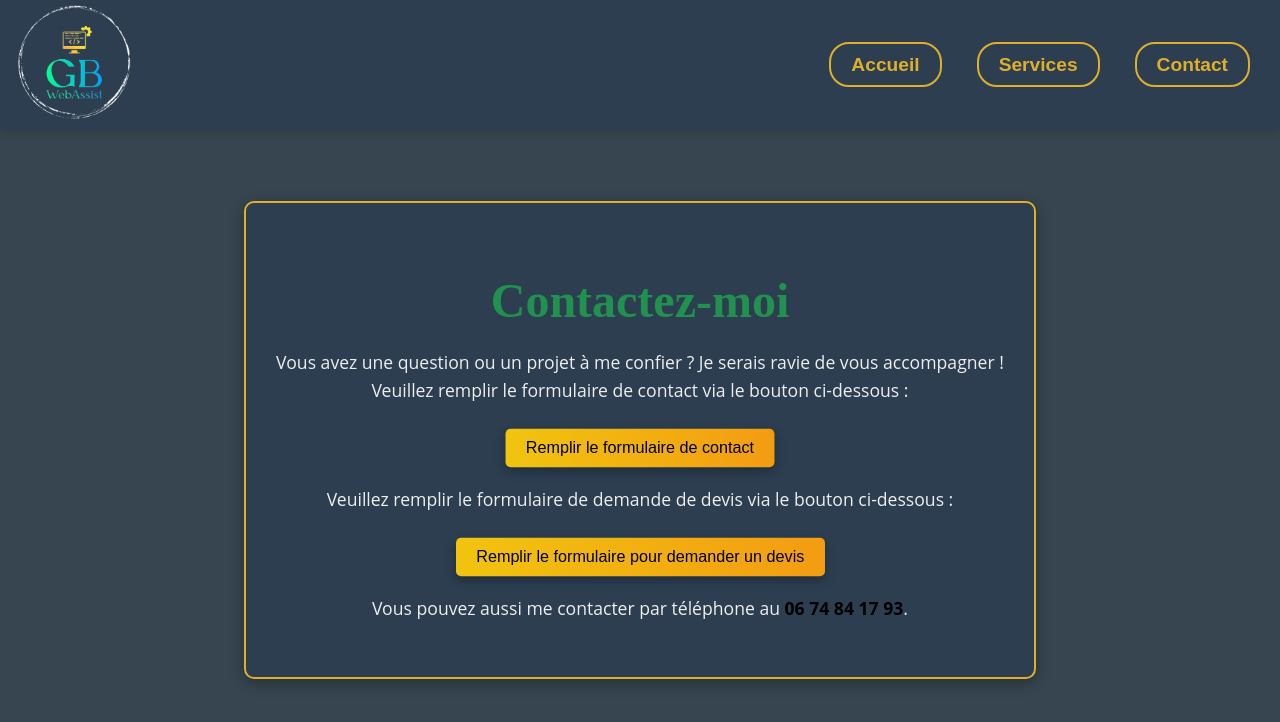
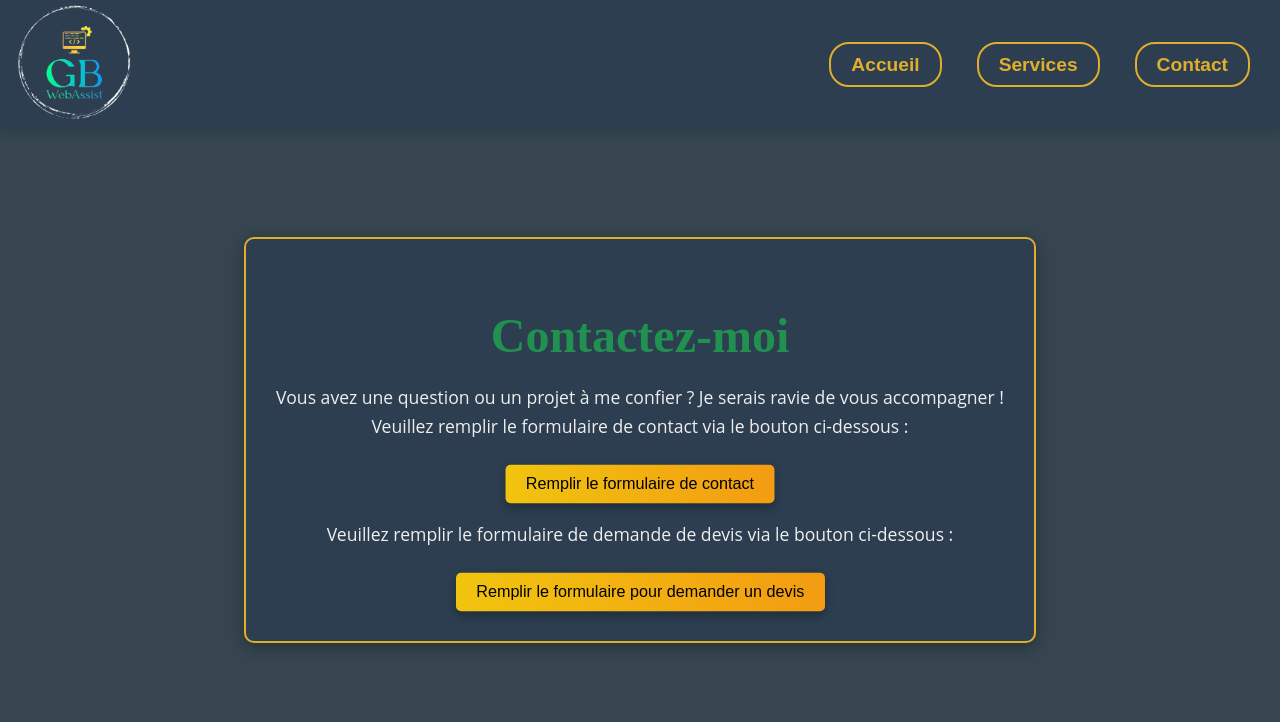
Before and after one commit to GaelleB/gb-webassist, a React (Create React App) app: page /contact in a window 1280 px wide. Shown: the top 722 px of the page. Built offline with nearby package versions, Linux system fonts and the light colour scheme.

Commit message:
suppression coordonnées

```diff
--- a/src/pages/Contact.js
+++ b/src/pages/Contact.js
@@ -26,9 +26,6 @@ function Contact() {
         >
           Remplir le formulaire pour demander un devis
         </button>
-        <p>
-          Vous pouvez aussi me contacter par téléphone au <strong>06 74 84 17 93</strong>.
-        </p>
       </article>
     </main>
   );
```
